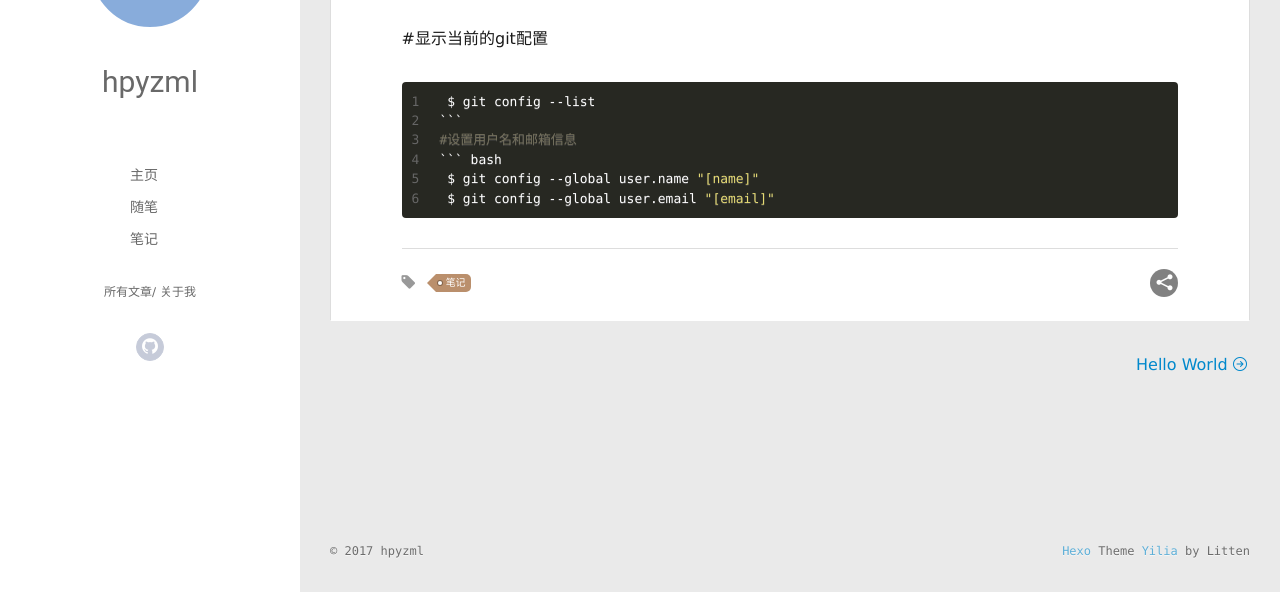
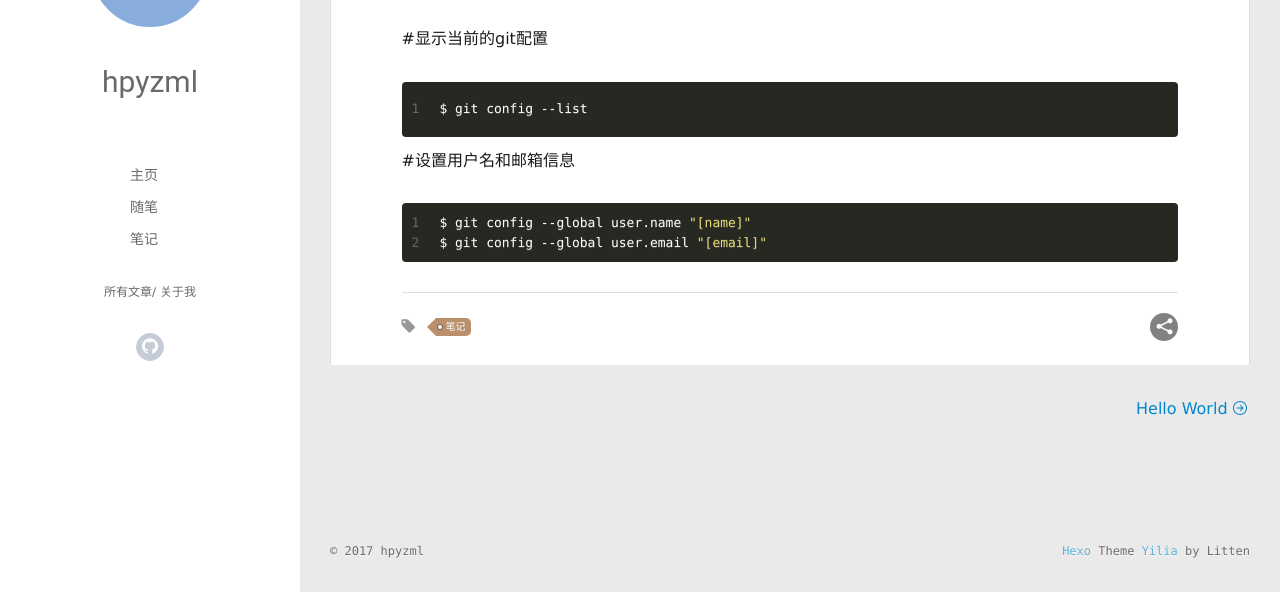
Before and after one commit to theLuckyThree/theLuckyThree.github.io, a plain HTML site: page 2017/08/10/first-blog/index.html in a window 1280 px wide. Shown: the part 208-800 px from the top of the page. Drawn offline with Linux system fonts and the light colour scheme.

Commit message:
Site updated: 2017-08-11 16:23:21

````diff
--- a/2017/08/10/first-blog/index.html
+++ b/2017/08/10/first-blog/index.html
@@ -8,17 +8,17 @@
   <link rel="dns-prefetch" href="http://yoursite.com">
   <title>常用git命令收集 | Hexo</title>
   <meta name="viewport" content="width=device-width, initial-scale=1, maximum-scale=1">
-  <meta name="description" content="通过对git的学习以及参考相关资料收集了一些常用的git命令 1. 配置#显示当前的git配置123456 $ git config --list ``` #设置用户名和邮箱信息``` bash $ git config --global user.name &quot;[name]&quot; $ git config --global user.email &quot;[email]&quot;">
+  <meta name="description" content="通过对git的学习以及参考相关资料收集了一些常用的git命令 1. 配置#显示当前的git配置 1$ git config --list #设置用户名和邮箱信息 12$ git config --global user.name &quot;[name]&quot;$ git config --global user.email &quot;[email]&quot;">
 <meta name="keywords" content="笔记">
 <meta property="og:type" content="article">
 <meta property="og:title" content="常用git命令收集">
 <meta property="og:url" content="http://yoursite.com/2017/08/10/first-blog/index.html">
 <meta property="og:site_name" content="Hexo">
-<meta property="og:description" content="通过对git的学习以及参考相关资料收集了一些常用的git命令 1. 配置#显示当前的git配置123456 $ git config --list ``` #设置用户名和邮箱信息``` bash $ git config --global user.name &quot;[name]&quot; $ git config --global user.email &quot;[email]&quot;">
-<meta property="og:updated_time" content="2017-08-11T08:18:52.184Z">
+<meta property="og:description" content="通过对git的学习以及参考相关资料收集了一些常用的git命令 1. 配置#显示当前的git配置 1$ git config --list #设置用户名和邮箱信息 12$ git config --global user.name &quot;[name]&quot;$ git config --global user.email &quot;[email]&quot;">
+<meta property="og:updated_time" content="2017-08-11T08:22:29.387Z">
 <meta name="twitter:card" content="summary">
 <meta name="twitter:title" content="常用git命令收集">
-<meta name="twitter:description" content="通过对git的学习以及参考相关资料收集了一些常用的git命令 1. 配置#显示当前的git配置123456 $ git config --list ``` #设置用户名和邮箱信息``` bash $ git config --global user.name &quot;[name]&quot; $ git config --global user.email &quot;[email]&quot;">
+<meta name="twitter:description" content="通过对git的学习以及参考相关资料收集了一些常用的git命令 1. 配置#显示当前的git配置 1$ git config --list #设置用户名和邮箱信息 12$ git config --global user.name &quot;[name]&quot;$ git config --global user.email &quot;[email]&quot;">
 
     <link rel="alternative" href="/atom.xml" title="Hexo" type="application/atom+xml">
 
@@ -165,8 +165,10 @@
     <div class="article-entry" itemprop="articleBody">
 
         <p>通过对git的学习以及参考相关资料收集了一些常用的git命令</p>
-<h3 id="1-配置"><a href="#1-配置" class="headerlink" title="1. 配置"></a>1. 配置</h3><p>#显示当前的git配置<br><figure class="highlight bash"><table><tr><td class="gutter"><pre><div class="line">1</div><div class="line">2</div><div class="line">3</div><div class="line">4</div><div class="line">5</div><div class="line">6</div></pre></td><td class="code"><pre><div class="line"> $ git config --list </div><div class="line">``` </div><div class="line"><span class="comment">#设置用户名和邮箱信息</span></div><div class="line">``` bash</div><div class="line"> $ git config --global user.name <span class="string">"[name]"</span></div><div class="line"> $ git config --global user.email <span class="string">"[email]"</span></div></pre></td></tr></table></figure></p>
-
+<h3 id="1-配置"><a href="#1-配置" class="headerlink" title="1. 配置"></a>1. 配置</h3><p>#显示当前的git配置</p>
+<figure class="highlight bash"><table><tr><td class="gutter"><pre><div class="line">1</div></pre></td><td class="code"><pre><div class="line">$ git config --list</div></pre></td></tr></table></figure>
+<p>#设置用户名和邮箱信息</p>
+<figure class="highlight bash"><table><tr><td class="gutter"><pre><div class="line">1</div><div class="line">2</div></pre></td><td class="code"><pre><div class="line">$ git config --global user.name <span class="string">"[name]"</span></div><div class="line">$ git config --global user.email <span class="string">"[email]"</span></div></pre></td></tr></table></figure>
 
 
 
````
Also changed, not shown: index.html (+4 -2 lines).
